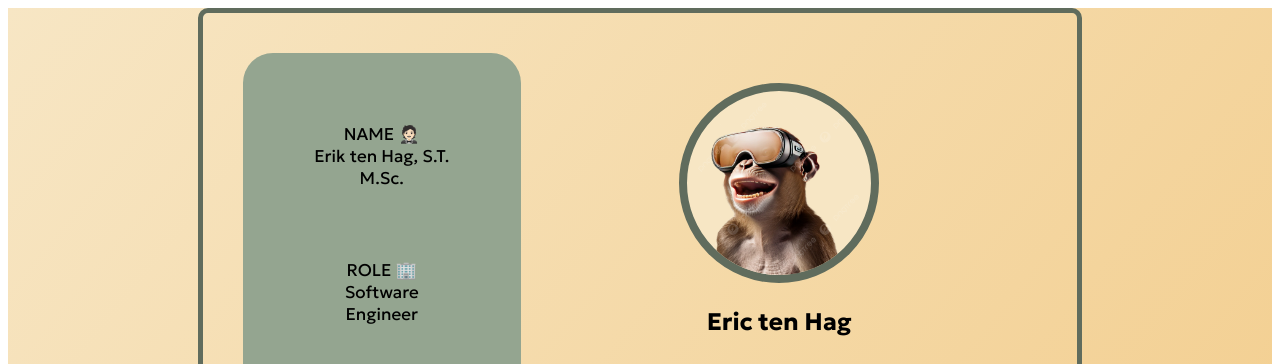
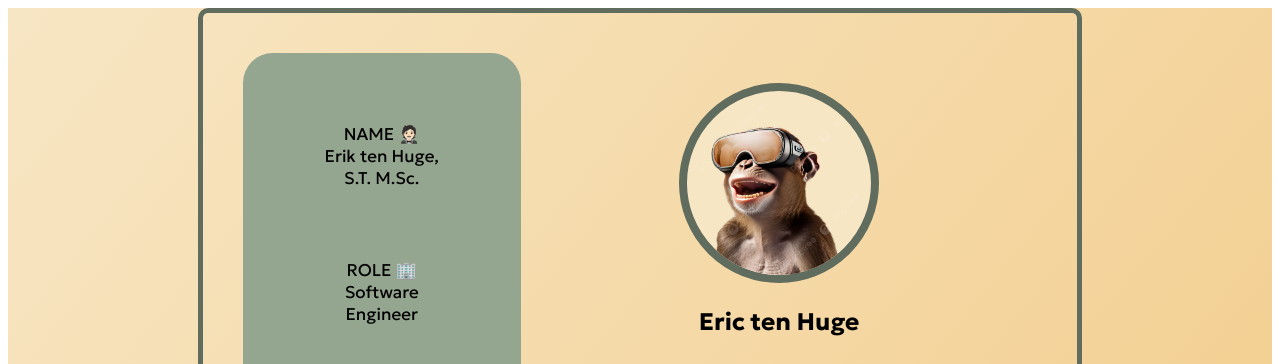
Before and after one commit to gianseptianlattang/portofolio, a plain HTML site: page index.html in a window 1280 px wide. Shown: the top 364 px of the page. Drawn offline with Linux system fonts and the light colour scheme.

Commit message:
style changes 3

```diff
--- a/index.html
+++ b/index.html
@@ -16,7 +16,7 @@
         <div class="data">
           <p>
             NAME 🤵🏻<br />
-            Erik ten Hag, S.T. M.Sc.
+            Erik ten Huge, S.T. M.Sc.
           </p>
           <p>
             ROLE 🏢<br />
@@ -47,7 +47,7 @@
         <div class="data2">
           <div class="profile">
               <img class="bio" src="asset/mon.png" alt="test" />
-              <h1>Eric ten Hag</h1>
+              <h1>Eric ten Huge</h1>
             <p class="conprof">
               Lorem ipsum dolor sit amet consectetur adipisicing elit. Tempore
               ea error excepturi voluptatum maiores! Adipisci aliquid,
```
